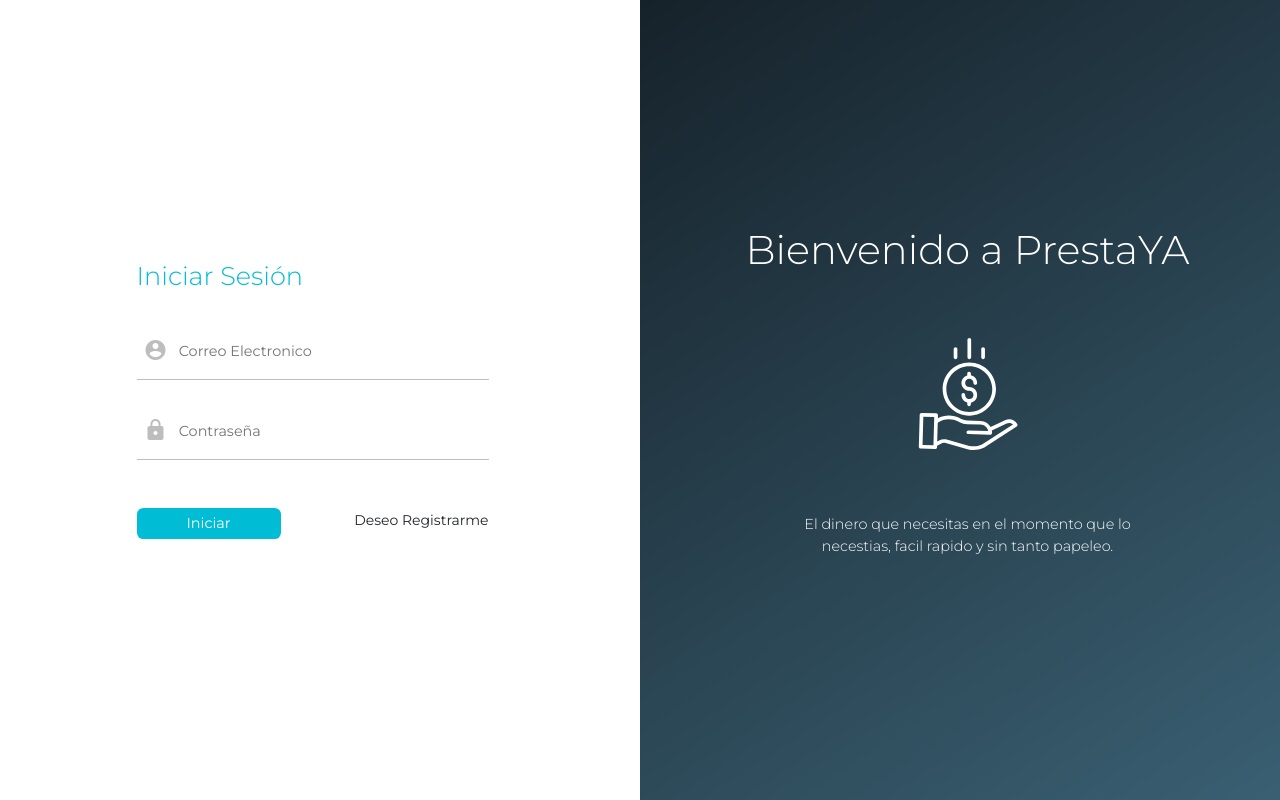
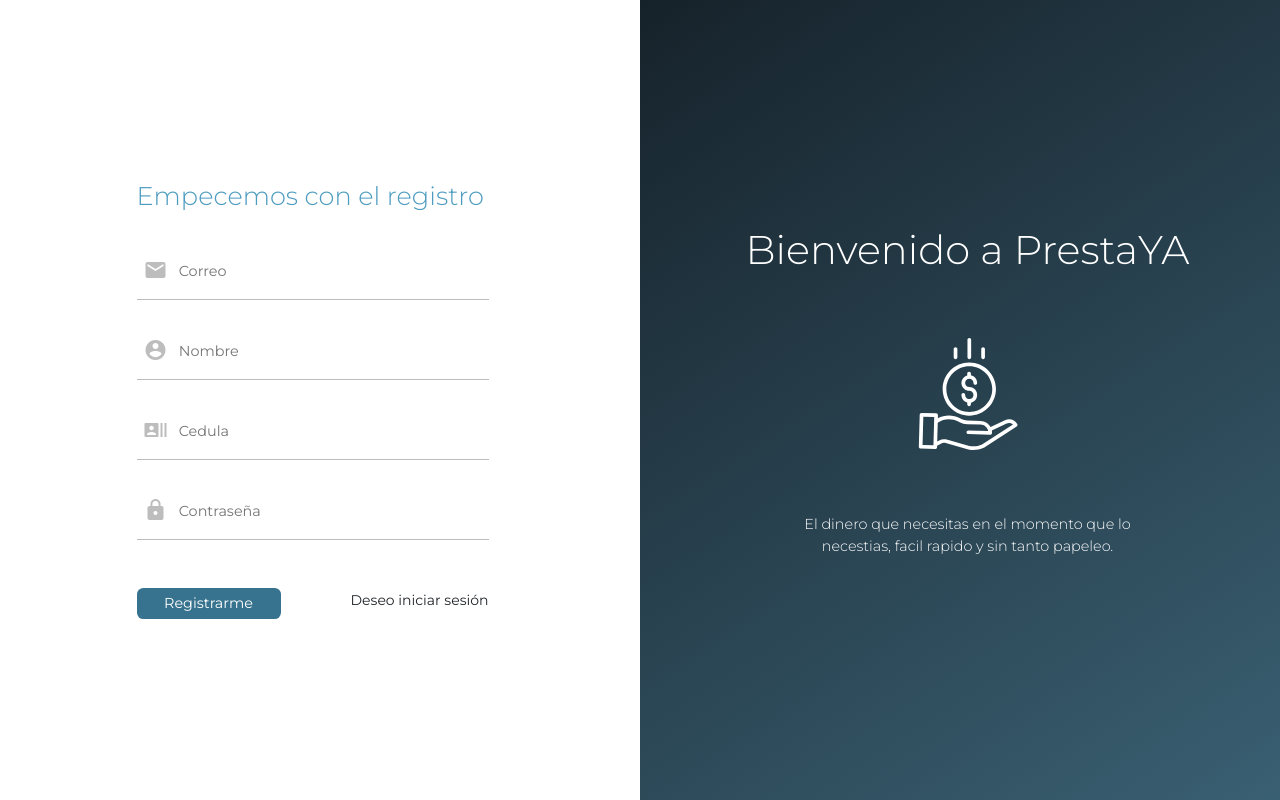
Before and after one commit to andres7leon/prueba-prestaya, an Angular app: page / in a window 1280 px wide. Built offline with nearby package versions, Linux system fonts and the light colour scheme.

Commit message:
se crean formularios reactivos registro e inicio de sesion

```diff
--- a/src/app/views/login/login.component.html
+++ b/src/app/views/login/login.component.html
@@ -1,32 +1,68 @@
 <div class="containter-fluid cont-login">
   <div class="row h-100">
     <div class="col-sm-6 cont-form">
-      <form class="form" action="javascript:void(0);">
+
+      <form class="form" [formGroup]="formLogin" (ngSubmit)="login()" action="javascript:void(0);" autocomplete="nope" name="login" *ngIf="showLogin">
         <h2 class="sub-title">Iniciar Sesión</h2>
         <div class="cont-input">
-          <input class="input-text" type="text" placeholder="Correo Electronico" autocomplete="nope">
+          <input class="input-text" formControlName="email" name="email" type="email" placeholder="Correo Electronico" autocomplete="off" readonly onfocus="this.removeAttribute('readonly');">
           <span class="material-icons">account_circle</span>
+          <small class="text-danger" *ngIf="formLogin.controls.email.touched && formLogin.controls.email.invalid">Ingresa un correo valido</small>
         </div>
         <div class="cont-input">
-          <input class="input-text" type="password" placeholder="Contraseña">
+          <input class="input-text" formControlName="password" name="password" type="password" placeholder="Contraseña">
           <span class="material-icons">lock</span>
+          <small class="text-danger" *ngIf="formLogin.controls.password.touched && formLogin.controls.password.invalid">Ingresa una contraseña</small>
         </div>
         <div class="row mt-5">
           <div class="col-6">
-            <button class="btn-login">Iniciar</button>
+            <button class="btn-login" type="submit">Iniciar</button>
           </div>
           <div class="col-6 text-right">
-            <small class="cursor-pointer"> Deseo Registrarme </small>
+            <small class="cursor-pointer" (click)="showLogin = false"> Deseo Registrarme </small>
           </div>
         </div>
       </form>
+
+      <form class="form" [formGroup]="formRegister" (ngSubmit)="register()" action="javascript:void(0);" autocomplete="nope" name="register" *ngIf="!showLogin">
+        <h2 class="sub-title">Empecemos con el registro</h2>
+        <div class="cont-input">
+          <input class="input-text" formControlName="email" type="email" placeholder="Correo">
+          <span class="material-icons">email</span>
+          <small class="text-danger" *ngIf="formRegister.controls.email.touched && formRegister.controls.email.invalid">Ingresa un correo valido</small>
+        </div>
+        <div class="cont-input">
+          <input class="input-text" formControlName="name" type="text" placeholder="Nombre">
+          <span class="material-icons">account_circle</span>
+          <small class="text-danger" *ngIf="formRegister.controls.name.touched && formRegister.controls.name.invalid">Ingresa tu nombre</small>
+        </div>
+        <div class="cont-input">
+          <input class="input-text" formControlName="nit" type="number" placeholder="Cedula" autocomplete="off" readonly onfocus="this.removeAttribute('readonly');">
+          <span class="material-icons">recent_actors</span>
+          <small class="text-danger" *ngIf="formRegister.controls.nit.touched && formRegister.controls.nit.invalid">Ingresa tu cedula</small>
+        </div>
+        <div class="cont-input">
+          <input class="input-text" formControlName="password" type="password" placeholder="Contraseña" minlength="6">
+          <span class="material-icons">lock</span>
+          <small class="text-danger" *ngIf="formRegister.controls.password.touched && formRegister.controls.password.invalid">la contraseña deber tener 6 caracteres mínimo</small>
+        </div>
+        <div class="row mt-5">
+          <div class="col-6">
+            <button class="btn-login" type="submit">Registrarme</button>
+          </div>
+          <div class="col-6 text-right">
+            <small class="cursor-pointer" (click)="showLogin = true"> Deseo iniciar sesión </small>
+          </div>
+        </div>
+      </form>
+
     </div>
     <div class="col-sm-6 cont-welcome">
       <div class="welcome">
         <h1 class="title">Bienvenido a PrestaYA</h1>
         <img class="logo" src="/assets/imgs/logo-white.svg" alt="logo prestaYa">
         <p class="text-description">El dinero que necesitas en el momento que lo necestias, facil rapido y sin tanto papeleo.</p>
-        <p class="text-by"> by Andres Leon 2021</p>
+        <p class="text-by"> By Andres Leon 2021</p>
       </div>
     </div>
   </div>
--- a/src/app/views/login/login.component.scss
+++ b/src/app/views/login/login.component.scss
@@ -31,6 +31,9 @@
           &:focus {
             border-bottom: 0.01rem solid $color-blue-light;
           }
+          &:focus~.material-icons {
+            color: $color-blue-light;
+          }
         }
         .material-icons {
           color: $color-gray-light;
@@ -38,6 +41,10 @@
           left: 2%;
           top: 26%;
           font-size: 1.5rem;
+          transition: all 0.4s;
+          &.active {
+            color: $color-blue-light;
+          }
         }
       }
       .btn-login {
@@ -46,11 +53,11 @@
         padding: 0.3rem;
         width: 9rem;
         font-size: 0.9rem;
-        background: #00bcd4;
-        color: white;
+        background: $color-blue-dark;
+        color: $color-white;
         transition: all 0.4s;
         &:hover {
-          background-color: $color-blue-dark;
+          background-color: $color-blue-light;
         }
       }
     }
@@ -58,19 +65,9 @@
 }
 
 .cont-welcome {
-  // background-color: #21D4FD;
-  // background-image: linear-gradient(19deg, #21D4FD 0%, #B721FF 100%);
-  // background: #2BC0E4;
-  // /* fallback for old browsers */
-  // background: -webkit-linear-gradient(-33deg, #EAECC6, #2BC0E4);
-  // /* Chrome 10-25, Safari 5.1-6 */
-  // background: linear-gradient(-33deg, #EAECC6, #2BC0E4);
   background: #16222A;
-  /* fallback for old browsers */
   background: -webkit-linear-gradient(-33deg, #3A6073, #16222A);
-  /* Chrome 10-25, Safari 5.1-6 */
   background: linear-gradient(-33deg, #3A6073, #16222A);
-  /* W3C, IE 10+/ Edge, Firefox 16+, Chrome 26+, Opera 12+, Safari 7+ */
   height: 100%;
   text-align: center;
   @include display-center;
--- a/src/app/views/login/login.component.ts
+++ b/src/app/views/login/login.component.ts
@@ -1,4 +1,5 @@
 import { Component, OnInit } from '@angular/core';
+import { FormBuilder, FormGroup, Validators } from '@angular/forms';
 
 @Component({
   selector: 'app-login',
@@ -7,9 +8,49 @@
 })
 export class LoginComponent implements OnInit {
 
-  constructor() { }
+  showLogin = false;
+  formLogin: FormGroup;
+  formRegister: FormGroup;
+
+  constructor( private form: FormBuilder) {
+    this.createFormLogin();
+    this.createFormRegister();
+  }
 
   ngOnInit(): void {
   }
 
+  createFormRegister() {
+    this.formRegister = this.form.group(
+      {
+        email: ['', [ Validators.required, Validators.pattern('[a-z0-9._%+-]+@[a-z0-9.-]+\.[a-z]{2,3}$')] ],
+        name: ['', [ Validators.required ] ],
+        nit: ['', [ Validators.required ] ],
+        password: ['', [ Validators.required ] ]
+      }
+    )
+
+  }
+
+  createFormLogin() {
+    this.formLogin = this.form.group(
+      {
+        email: ['', [ Validators.required, Validators.pattern('[a-z0-9._%+-]+@[a-z0-9.-]+\.[a-z]{2,3}$')] ],
+        password: ['', [ Validators.required ] ]
+      }
+    )
+  }
+
+  login() {
+    if ( this.formLogin.valid ) {
+      console.log('ingresa ok');
+    }
+  }
+
+  register() {
+    if ( this.formRegister.valid ) {
+      console.log('registro ok');
+    }
+  }
+
 }
--- a/src/app/views/login/login.module.ts
+++ b/src/app/views/login/login.module.ts
@@ -2,12 +2,15 @@
 import { CommonModule } from '@angular/common';
 import { LoginComponent } from './login.component';
 import { LoginRoutingModule } from './login-routing.module';
+import { FormsModule, ReactiveFormsModule } from '@angular/forms';
 
 @NgModule({
   declarations: [LoginComponent],
   imports: [
     CommonModule,
-    LoginRoutingModule
+    LoginRoutingModule,
+    FormsModule,
+    ReactiveFormsModule
   ]
 })
 export class LoginModule { }
--- a/src/scss/variables.scss
+++ b/src/scss/variables.scss
@@ -4,7 +4,7 @@
 $color-black: #333333;
 $color-white: #ffffff;
 $color-gray-light: #bdbdbd;
-$color-blue-light: #00bcd4;
-$color-blue-dark: #3f51b5;
+$color-blue-light: #4d9bbf;
+$color-blue-dark: #37728e;
 //border global
 $border-radius: 0.4rem;
```
